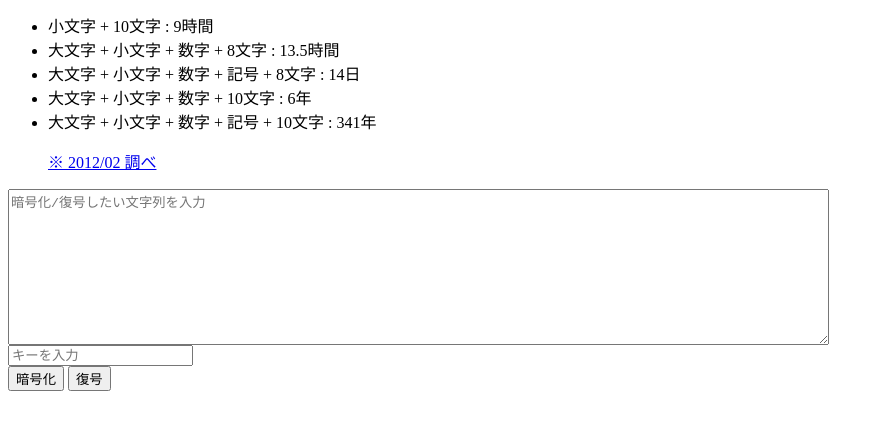
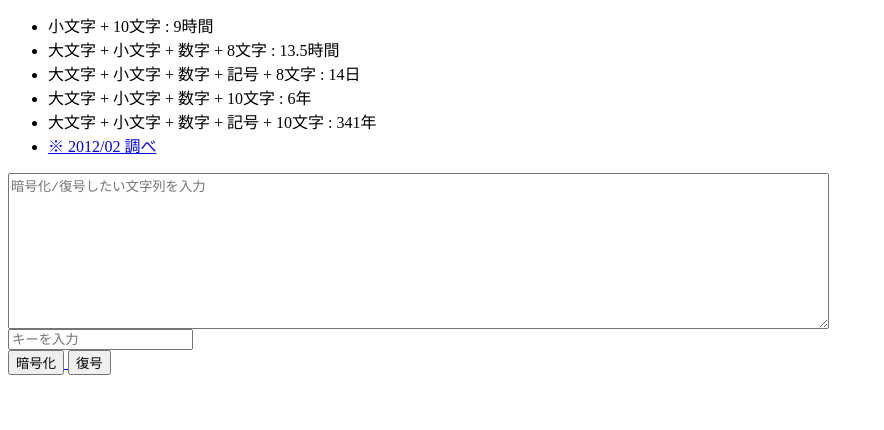
Before and after one commit to katai5plate/crypt-tool, a plain HTML site: page index.html in a window 1280 px wide. Shown: the part 102-532 px from the top of the page, without its empty margins (0-884 px from the left). Drawn offline with Linux system fonts and the light colour scheme.

Commit message:
Update index.html

```diff
--- a/index.html
+++ b/index.html
@@ -11,7 +11,7 @@
  <li>大文字 + 小文字 + 数字 + 記号 + 8文字 : 14日</li>
  <li>大文字 + 小文字 + 数字 + 10文字 : 6年</li>
  <li>大文字 + 小文字 + 数字 + 記号 + 10文字 : 341年</li>
- <p><a href="https://www.dit.co.jp/service/security/report/03.html">※ 2012/02 調べ</a></p>
+ <li><a href="https://www.dit.co.jp/service/security/report/03.html">※ 2012/02 調べ</li></p>
 </ul>
 
 <textarea id="contents" rows="10" cols="100" placeholder="暗号化/復号したい文字列を入力"></textarea>
```
